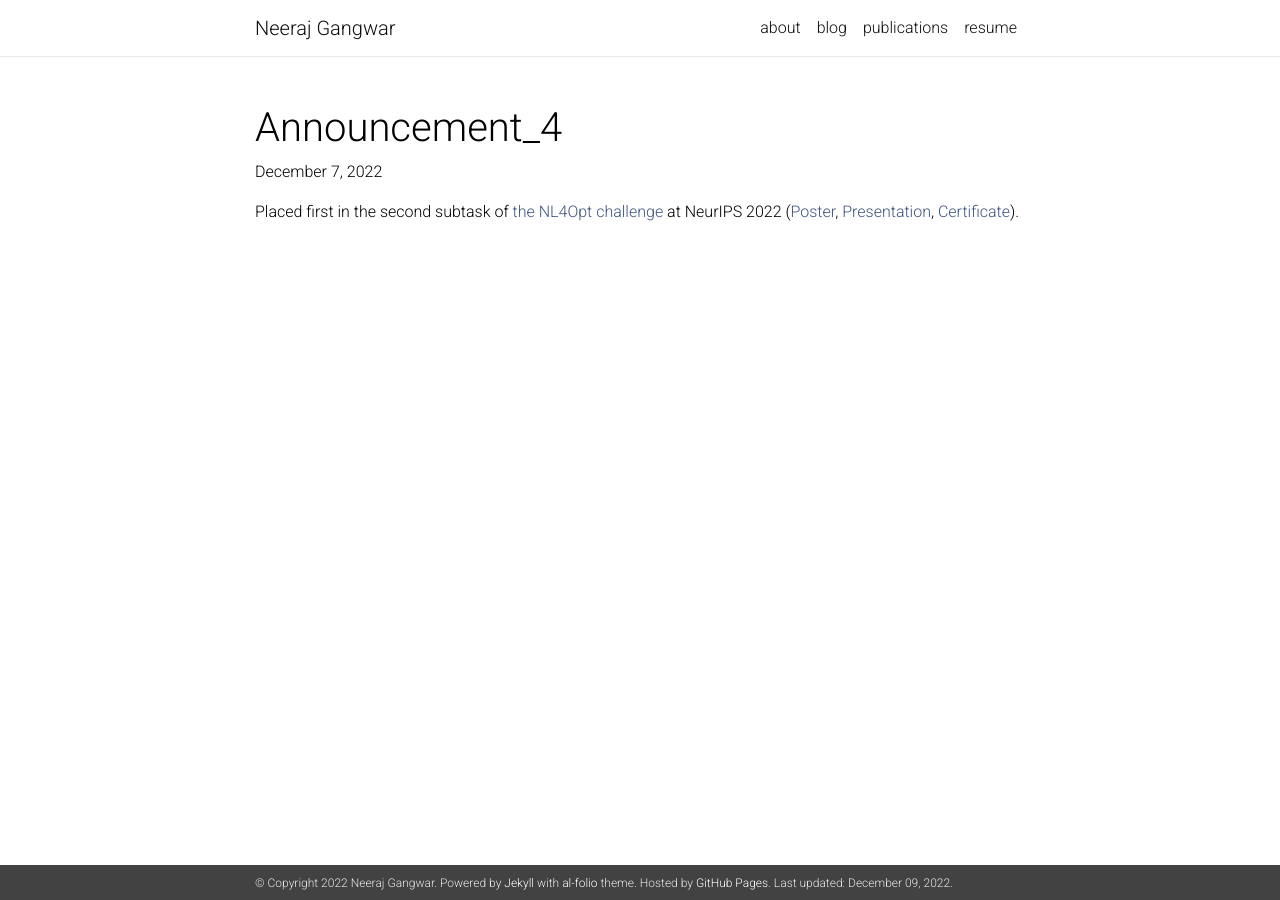
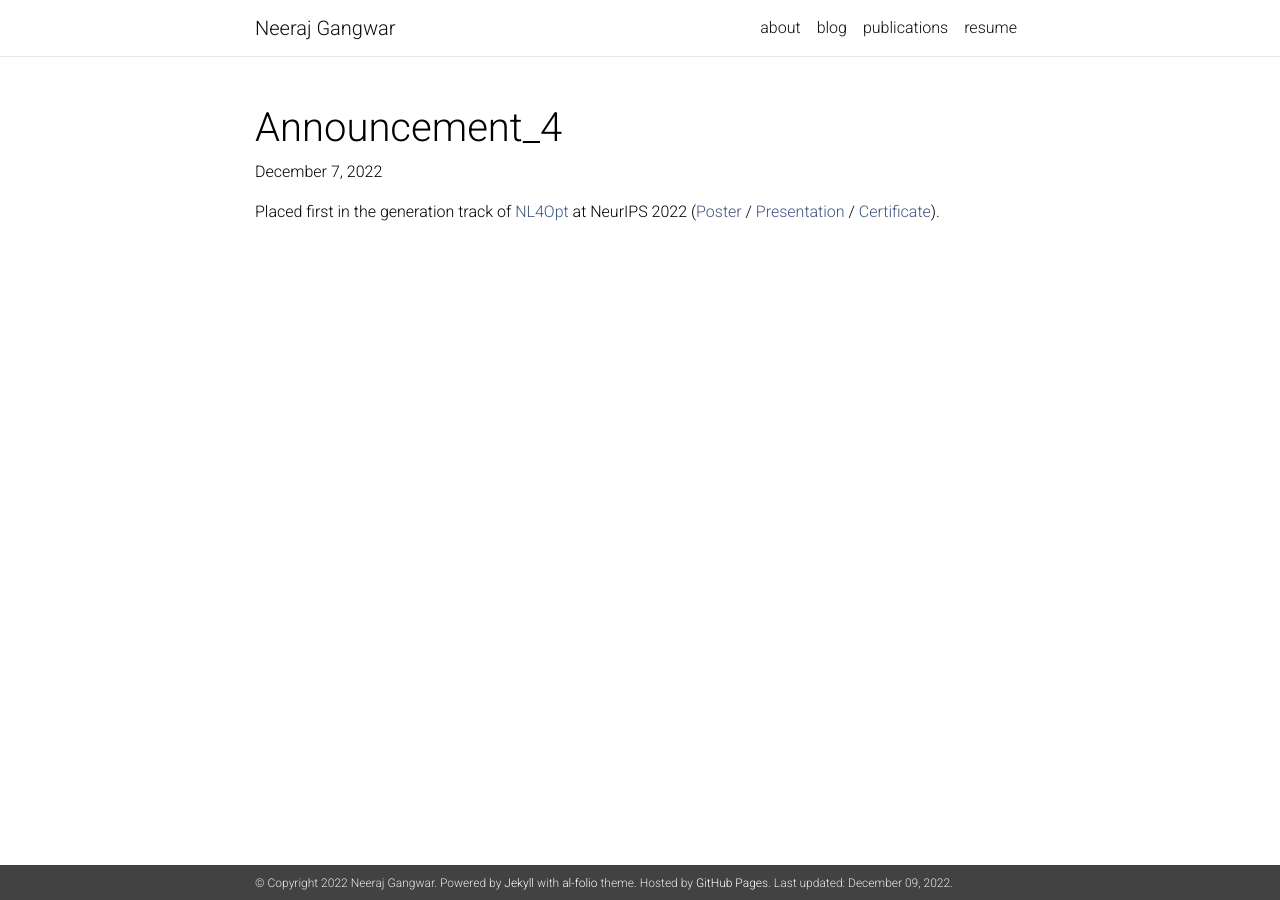
Before and after one commit to neerajgangwar/neerajgangwar.github.io, a Jekyll site: the page built from _news/announcement_4.md, in a window 1280 px wide. Built offline with Jekyll 4.4.1, drawn with Linux system fonts in a browser that asks for light colours; nearby versions of some CDN libraries; comment, search, counter and statistics services are not loaded; a style sheet for code colours, icons or effects is not loaded.

Commit message:
Edit to fix the style

```diff
--- a/_news/announcement_4.md
+++ b/_news/announcement_4.md
@@ -4,4 +4,4 @@ date: 2022-12-07
 inline: true
 ---
 
-Placed first in the second subtask of [the NL4Opt challenge](https://nl4opt.github.io) at NeurIPS 2022 ([Poster](assets/pdf/nl4opt22_poster.pdf), [Presentation](assets/pdf/nl4opt22_presentation.pdf), [Certificate](assets/img/nl4opt22_certificate.png)).
+Placed first in the generation track of [NL4Opt](https://nl4opt.github.io) at NeurIPS 2022 ([Poster](assets/pdf/nl4opt22_poster.pdf) / [Presentation](assets/pdf/nl4opt22_presentation.pdf) / [Certificate](assets/img/nl4opt22_certificate.png)).
```
